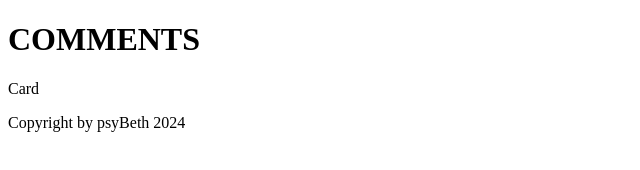
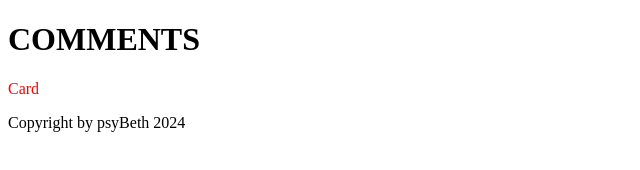
Before and after one commit to psyBeth/Revisions-and-Practices, a React (Create React App) app in the folder react04-sass/: page / in a window 1280 px wide. Shown: the top 170 px of the page, without its empty margins (0-640 px from the left). Built offline with nearby package versions, Linux system fonts and the light colour scheme.

Commit message:
SCSS files

```diff
--- a/react04-sass/src/components/Card.jsx
+++ b/react04-sass/src/components/Card.jsx
@@ -1,8 +1,8 @@
-
+import "../scss/card.scss"
 
 const Card = () => {
   return (
-    <div>Card</div>
+    <div className="title">Card</div>
   )
 }
 
--- /dev/null
+++ b/react04-sass/src/scss/_reset.scss
@@ -0,0 +1,5 @@
+* {
+    margin: 0;
+    padding: 0;
+    box-sizing: border-box;
+}
--- /dev/null
+++ b/react04-sass/src/scss/_variables.scss
@@ -0,0 +1,6 @@
+/* Color Theme Swatches in Hex */
+$paleta-pastel-1: #ebc7d5;
+$paleta-pastel-2: #f8e1db;
+$paleta-pastel-3: #d4eef4;
+$paleta-pastel-4: #e9efca;
+$paleta-pastel-5: #fdf1fa;
--- /dev/null
+++ b/react04-sass/src/scss/card.scss
@@ -0,0 +1,3 @@
+.title{
+    color: red;
+}
```
Also changed, not shown: react04-sass/src/scss/app.scss (added, +11 -0 lines), react04-sass/src/scss/footer.scss (added), react04-sass/src/scss/header.scss (added).
